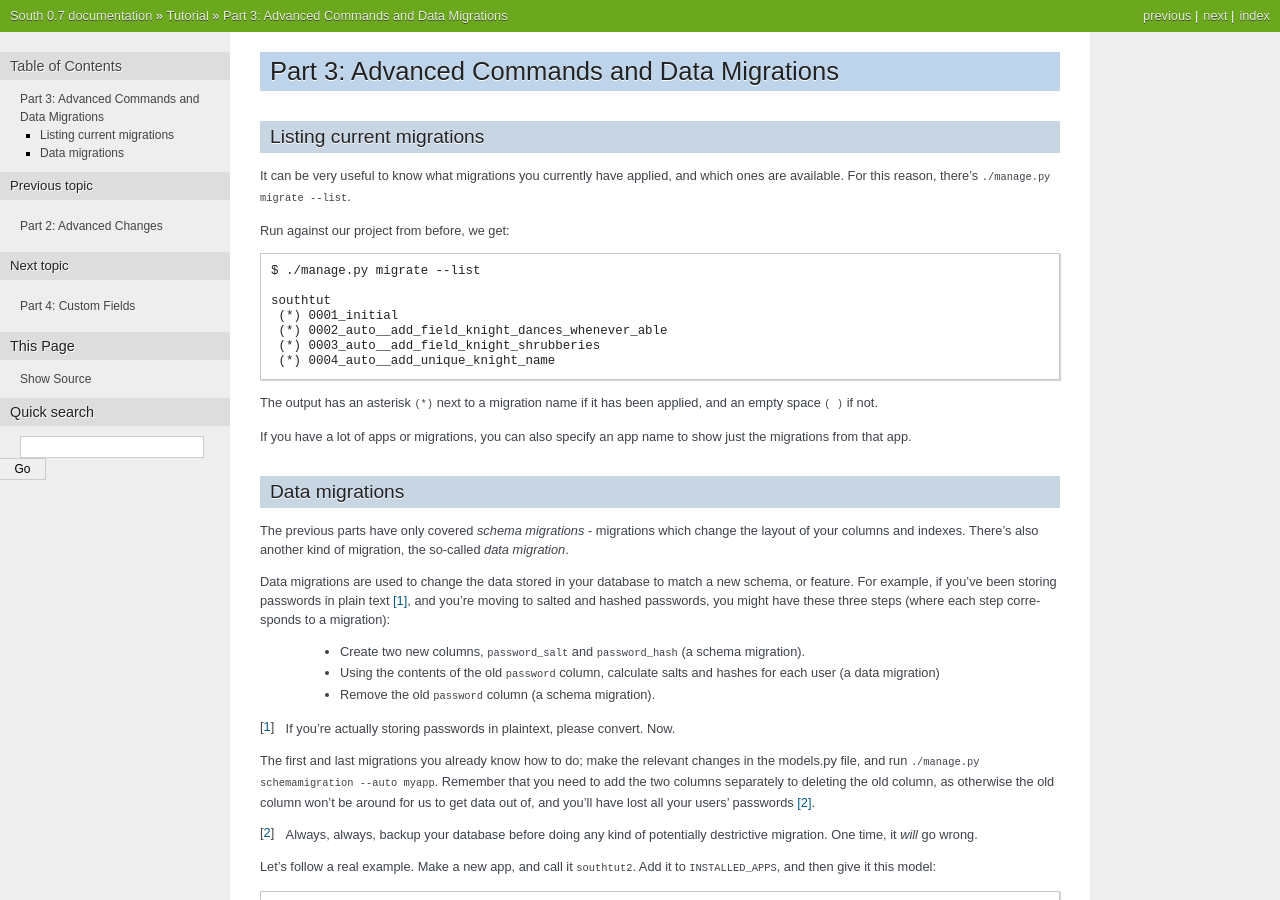
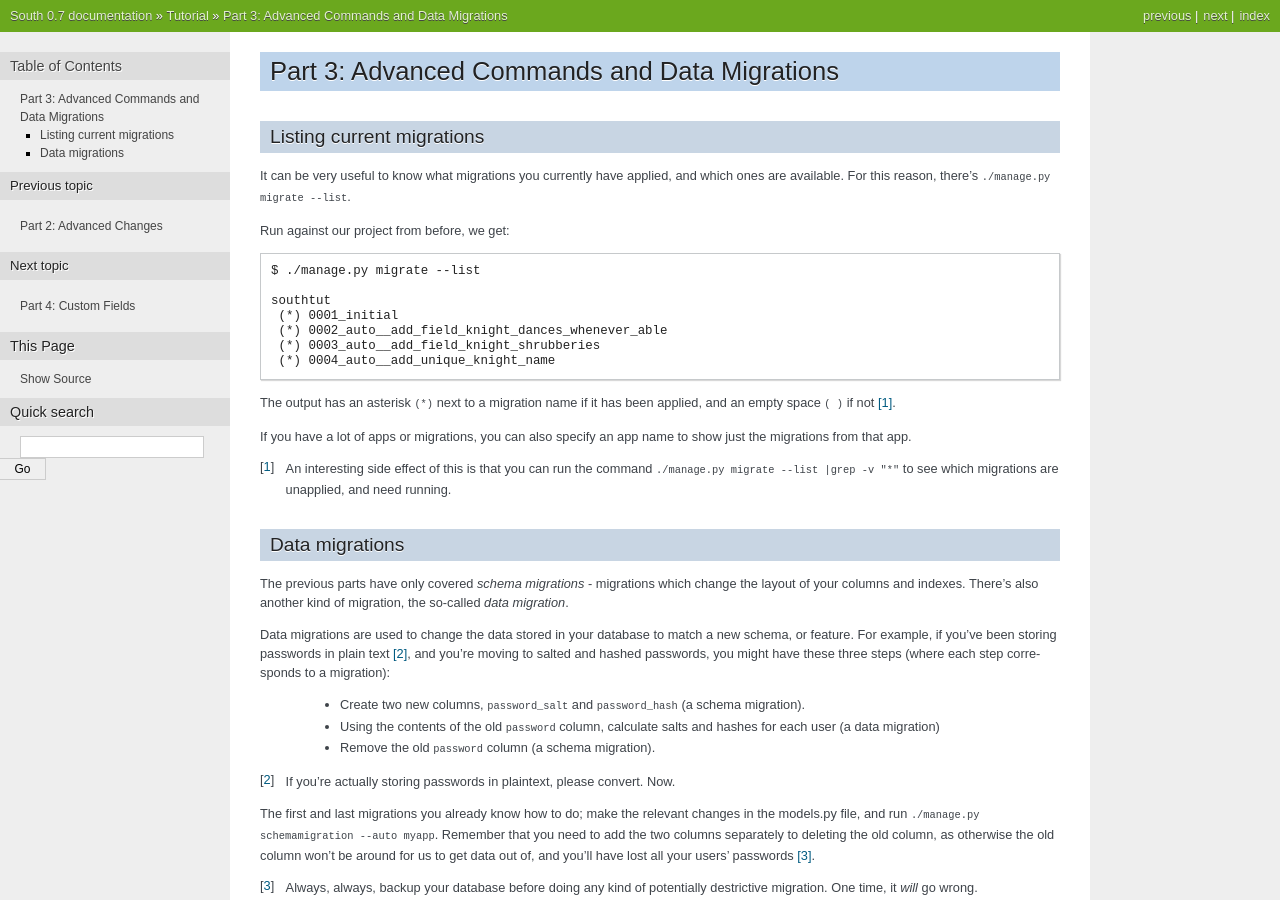
Before and after one commit to matthiask/south, a Sphinx documentation site: the page built from docs/tutorial/part3.rst, in a window 1280 px wide and 900 px high. Built offline with Sphinx 7.4.7, drawn with Linux system fonts in a browser that asks for light colours.

Commit message:
Helpful hint, courtesy of ericholscher

```diff
--- a/docs/tutorial/part3.rst
+++ b/docs/tutorial/part3.rst
@@ -21,10 +21,14 @@ Run against our project from before, we get::
   (*) 0004_auto__add_unique_knight_name
 
 The output has an asterisk ``(*)`` next to a migration name if it has been
-applied, and an empty space ``( )`` if not.
+applied, and an empty space ``( )`` if not [#]_.
 
 If you have a lot of apps or migrations, you can also specify an app name
 to show just the migrations from that app.
+
+.. [#] An interesting side effect of this is that you can run the command
+       ``./manage.py migrate --list |grep -v "*"`` to see which migrations
+       are unapplied, and need running.
 
 Data migrations
 ---------------
```
